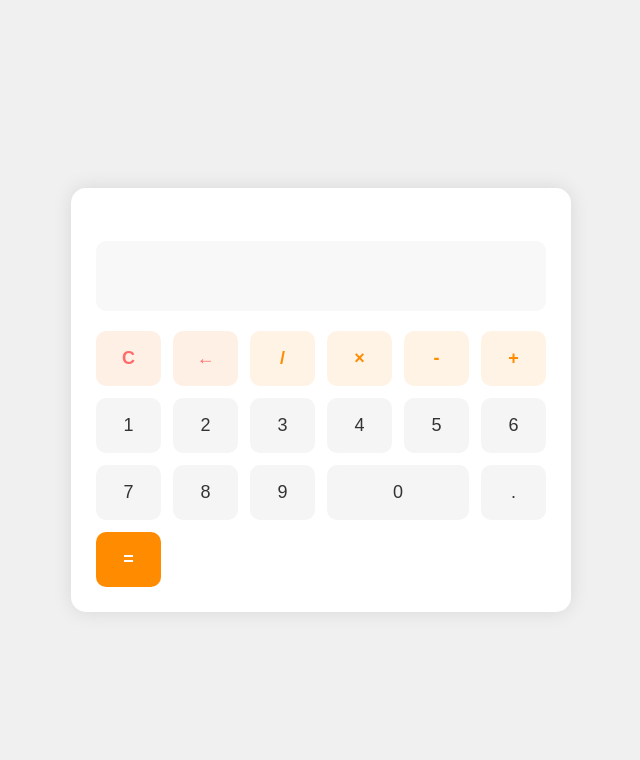
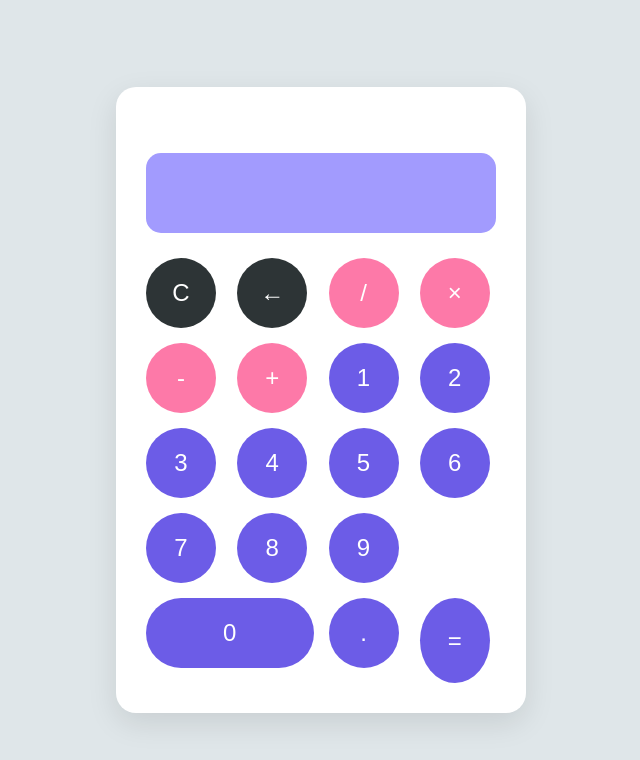
Before and after one commit to Dukedanidd/Tarea3Frontend, a website built with Vite: page index.html in a window 1280 px wide. Shown: the whole page, without its empty margins (319-959 px from the left). Built offline with nearby package versions, Linux system fonts and the light colour scheme.

Commit message:
Refactor CSS with modern design and color variables

```diff
--- a/style.css
+++ b/style.css
@@ -1,104 +1,119 @@
+:root {
+  --primary-color: #6c5ce7;
+  --secondary-color: #a29bfe;
+  --accent-color: #fd79a8;
+  --background-color: #dfe6e9;
+  --text-color: #2d3436;
+  --button-text: #ffffff;
+}
+
 body {
-    font-family: Arial, sans-serif;
+  font-family: 'Roboto', sans-serif;
   display: flex;
   justify-content: center;
   align-items: center;
   height: 100vh;
   margin: 0;
-    background-color: #f0f0f0;
+  background-color: var(--background-color);
 }
 
 .calculator {
   background-color: #ffffff;
-    border-radius: 15px;
-    box-shadow: 0 0 20px rgba(0, 0, 0, 0.1);
-    padding: 25px;
-    width: 450px;
+  border-radius: 20px;
+  box-shadow: 0 10px 30px rgba(0, 0, 0, 0.1);
+  padding: 30px;
+  width: 350px;
 }
 
 #display {
-    background-color: #f8f8f8;
+  background-color: var(--secondary-color);
   border: none;
-    border-radius: 10px;
-    font-size: 28px;
-    height: 70px;
-    margin-bottom: 20px;
-    padding: 15px;
+  border-radius: 15px;
+  color: var(--button-text);
+  font-size: 36px;
+  height: 80px;
+  margin-bottom: 25px;
+  padding: 0 20px;
   text-align: right;
   width: 100%;
   box-sizing: border-box;
+  transition: all 0.3s ease;
 }
 
 .buttons {
   display: grid;
-    grid-template-columns: repeat(6, 1fr);
-    gap: 12px;
+  grid-template-columns: repeat(4, 1fr);
+  gap: 15px;
 }
 
 button {
-    background-color: #f5f5f5;
+  background-color: var(--primary-color);
   border: none;
-    border-radius: 10px;
-    color: #333;
+  border-radius: 50%;
+  color: var(--button-text);
   cursor: pointer;
-    font-size: 18px;
-    height: 55px;
-    transition: all 0.2s ease;
+  font-size: 24px;
+  height: 70px;
+  width: 70px;
+  transition: all 0.3s ease;
   display: flex;
   justify-content: center;
   align-items: center;
   font-weight: 500;
-    width: 100%;
 }
 
 button:hover {
-    background-color: #e8e8e8;
-    transform: translateY(-2px);
-    box-shadow: 0 2px 5px rgba(0,0,0,0.1);
+  background-color: var(--secondary-color);
+  transform: translateY(-5px);
+  box-shadow: 0 5px 15px rgba(0, 0, 0, 0.1);
 }
 
 .operator {
-    background-color: #fff3e6;
-    color: #ff8c00;
-    font-weight: bold;
-  }
-
-  .operator:hover {
-    background-color: #ffe9cc;
+  background-color: var(--accent-color);
 }
 
 .key-0 {
   grid-column: span 2;
+  border-radius: 35px;
+  width: 100%;
 }
 
 .key-equals {
-    background-color: #ff8c00;
-    color: white;
-    font-weight: bold;
-  }
-
-  .key-equals:hover {
-    background-color: #ff7400;
+  background-color: var(--primary-color);
+  grid-row: span 2;
+  height: 100%;
 }
 
 .key-clear, .key-backspace {
-    background-color: #fff0e6;
-    color: #ff6b6b;
-    font-weight: bold;
-  }
-
-  .key-clear:hover, .key-backspace:hover {
-    background-color: #ffe0e0;
+  background-color: var(--text-color);
 }
 
 @media (max-width: 480px) {
   .calculator {
     width: 95%;
+    padding: 20px;
+  }
+
+  button {
+    font-size: 20px;
+    height: 60px;
+    width: 60px;
+  }
+}
+
+@media (max-width: 350px) {
+  .calculator {
     padding: 15px;
   }
 
   button {
-      font-size: 16px;
-      height: 45px;
+    font-size: 18px;
+    height: 50px;
+    width: 50px;
+  }
+
+  #display {
+    font-size: 28px;
+    height: 60px;
   }
 }
```
Lines whose indentation alone changed are shown as unchanged.
